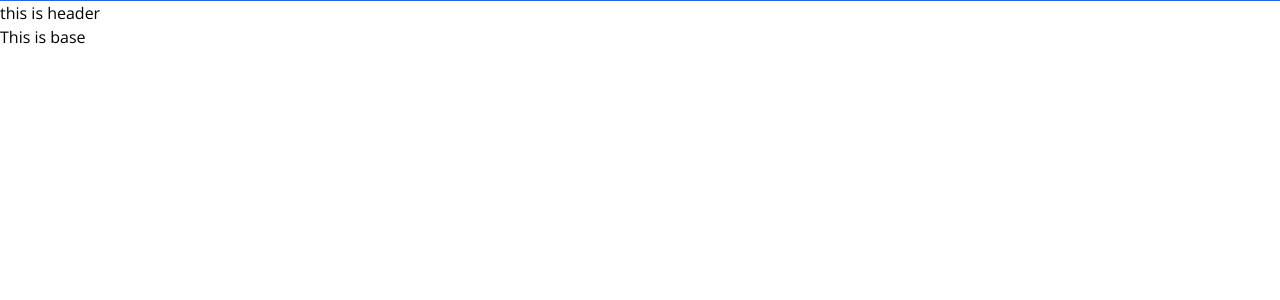
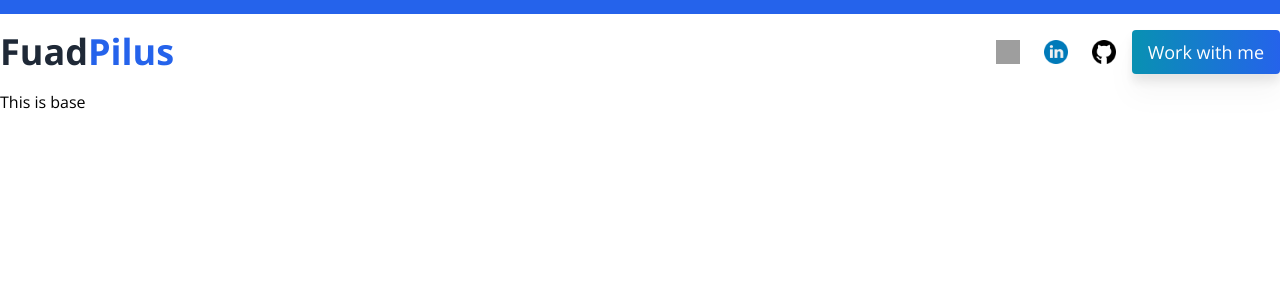
Before and after one commit to fuadps/Portfolio, a Vue app: page / in a window 1280 px wide. Shown: the top 300 px of the page. Built offline with nearby package versions, Linux system fonts and the light colour scheme; grey boxes are pictures that could not be loaded.

Commit message:
create header

```diff
--- a/src/components/Head.vue
+++ b/src/components/Head.vue
@@ -1,5 +1,126 @@
+<script setup>
+import twitterIconUrl from "@/assets/icons/twitter.png";
+import linkedinIconUrl from "@/assets/icons/linkedin.png";
+import githubIconUrl from "@/assets/icons/github.png";
+import IconLink from "@/components/IconLink.vue";
+import { ref } from "vue";
+
+let icons = [
+  {
+    title: "Twitter",
+    src: twitterIconUrl,
+    href: "",
+    alt: "twitter icon",
+  },
+  {
+    title: "LinkedIn",
+    src: linkedinIconUrl,
+    href: "",
+    alt: "linkedin icon",
+  },
+  {
+    title: "GitHub",
+    src: githubIconUrl,
+    href: "",
+    alt: "github icon",
+  },
+];
+
+let showMenu = ref(false);
+</script>
+
 <template>
-  <header class="border-t border-blue-600">
-    <nav>this is header</nav>
+  <header class="border-t-14 border-blue-600 shadow-sm md:shadow-none">
+    <div class="container mx-auto">
+      <section class="flex justify-between py-4 items-center">
+        <h1 class="text-4xl text-gray-800 font-bold">
+          Fuad<span class="text-blue-600">Pilus</span>
+        </h1>
+
+        <div class="hidden md:flex flex-row items-center align-middle gap-4">
+          <nav>
+            <ul class="flex flex-row gap-6 items-center align-middle">
+              <li v-for="icon in icons">
+                <IconLink :src="icon.src" :href="icon.href" :alt="icon.href" />
+              </li>
+            </ul>
+          </nav>
+
+          <a
+            href="#"
+            class="text-lg px-4 py-2 bg-gradient-to-r from-cyan-600 to-blue-600 rounded text-white drop-shadow-xl"
+          >
+            Work with me
+          </a>
+        </div>
+
+        <!-- Mobile Navigation -->
+        <button @click="showMenu = !showMenu" class="md:hidden p-4">
+          <svg
+            v-if="!showMenu"
+            xmlns="http://www.w3.org/2000/svg"
+            class="h-8 w-8"
+            fill="none"
+            viewBox="0 0 24 24"
+            stroke="currentColor"
+            stroke-width="2"
+          >
+            <path
+              stroke-linecap="round"
+              stroke-linejoin="round"
+              d="M4 6h16M4 12h16m-7 6h7"
+            />
+          </svg>
+          <svg
+            v-else
+            xmlns="http://www.w3.org/2000/svg"
+            class="h-8 w-8"
+            fill="none"
+            viewBox="0 0 24 24"
+            stroke="currentColor"
+            stroke-width="2"
+          >
+            <path
+              stroke-linecap="round"
+              stroke-linejoin="round"
+              d="M6 18L18 6M6 6l12 12"
+            />
+          </svg>
+        </button>
+      </section>
+
+      <Transition
+        enter-from-class="opacity-0 -translate-y-6"
+        enter-to-class="opacity-100 translate-y-0"
+        enter-active-class="duration-500"
+        leave-active-class="duration-300 opacity-0"
+      >
+        <div
+          class="absolute shadow-2xl min-w-full rounded p-4 bg-white transition"
+          v-show="showMenu"
+        >
+          <ul class="flex flex-col gap-y-4">
+            <li v-for="icon in icons">
+              <IconLink
+                class="flex flex-row"
+                :src="icon.src"
+                :href="icon.href"
+                :alt="icon.href"
+              >
+                <p class="ml-2" v-text="icon.title"></p>
+              </IconLink>
+            </li>
+            <li>
+              <a
+                href="#"
+                class="text-lg px-4 py-2 bg-gradient-to-r from-cyan-600 to-blue-600 rounded text-white drop-shadow-xl"
+              >
+                Work with me
+              </a>
+            </li>
+          </ul>
+        </div>
+      </Transition>
+    </div>
   </header>
 </template>
--- /dev/null
+++ b/src/components/IconLink.vue
@@ -0,0 +1,14 @@
+<script setup>
+defineProps({
+  src: String,
+  href: String,
+  alt: String,
+});
+</script>
+
+<template>
+  <a :href="href" target="_blank">
+    <img class="h-6 w-6" :src="src" :alt="alt" />
+    <slot></slot>
+  </a>
+</template>
```
